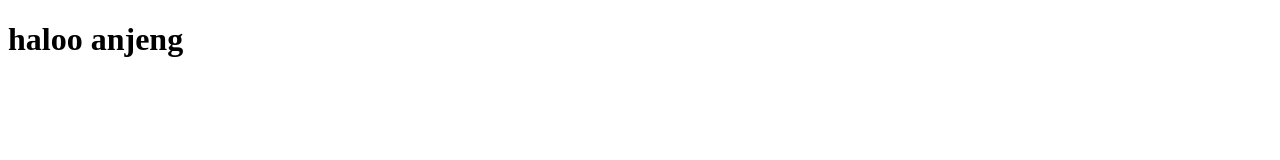
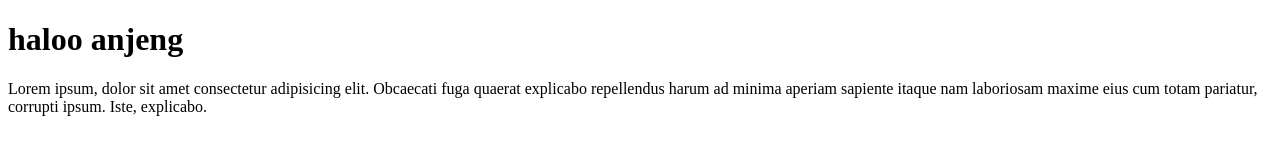
Before and after one commit to yuvaladilah/git-test-, a plain HTML site: page index.html in a window 1280 px wide. Drawn offline with Linux system fonts and the light colour scheme.

Commit message:
menambahkan paragraph

```diff
--- a/index.html
+++ b/index.html
@@ -7,5 +7,6 @@
 </head>
 <body>
     <h1>haloo anjeng</h1>
+    <p>Lorem ipsum, dolor sit amet consectetur adipisicing elit. Obcaecati fuga quaerat explicabo repellendus harum ad minima aperiam sapiente itaque nam laboriosam maxime eius cum totam pariatur, corrupti ipsum. Iste, explicabo.</p>
 </body>
 </html>
```
